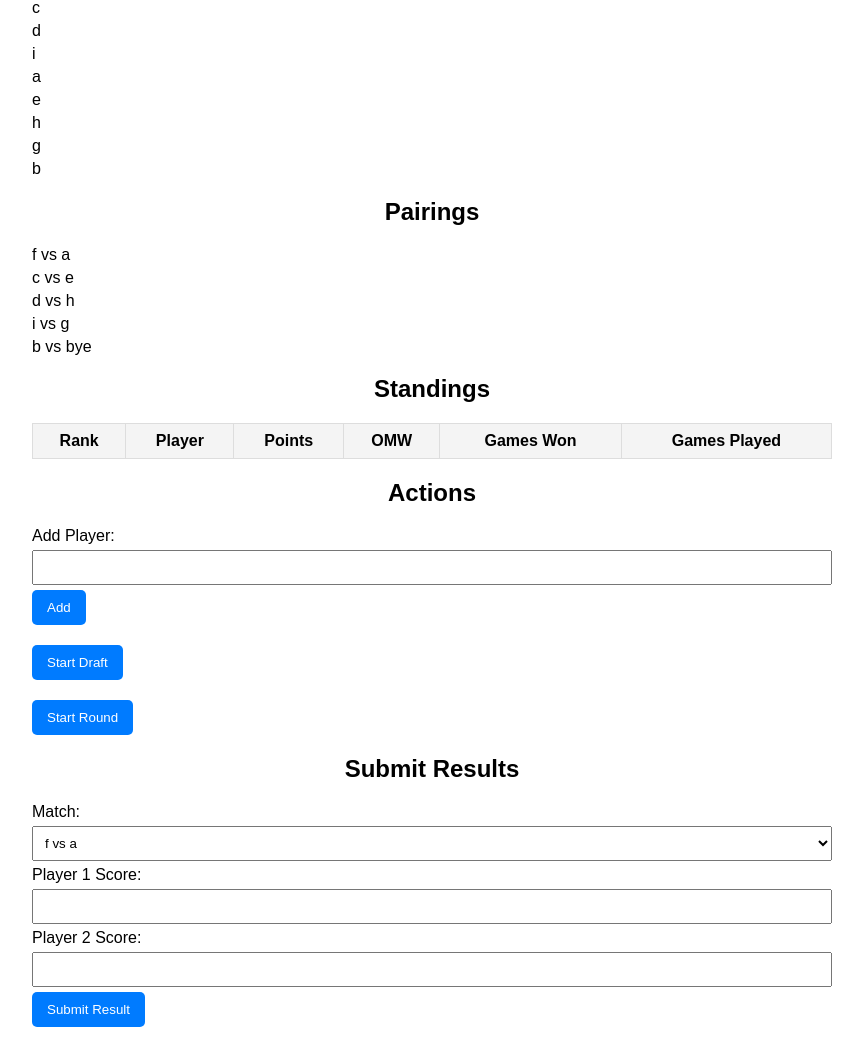
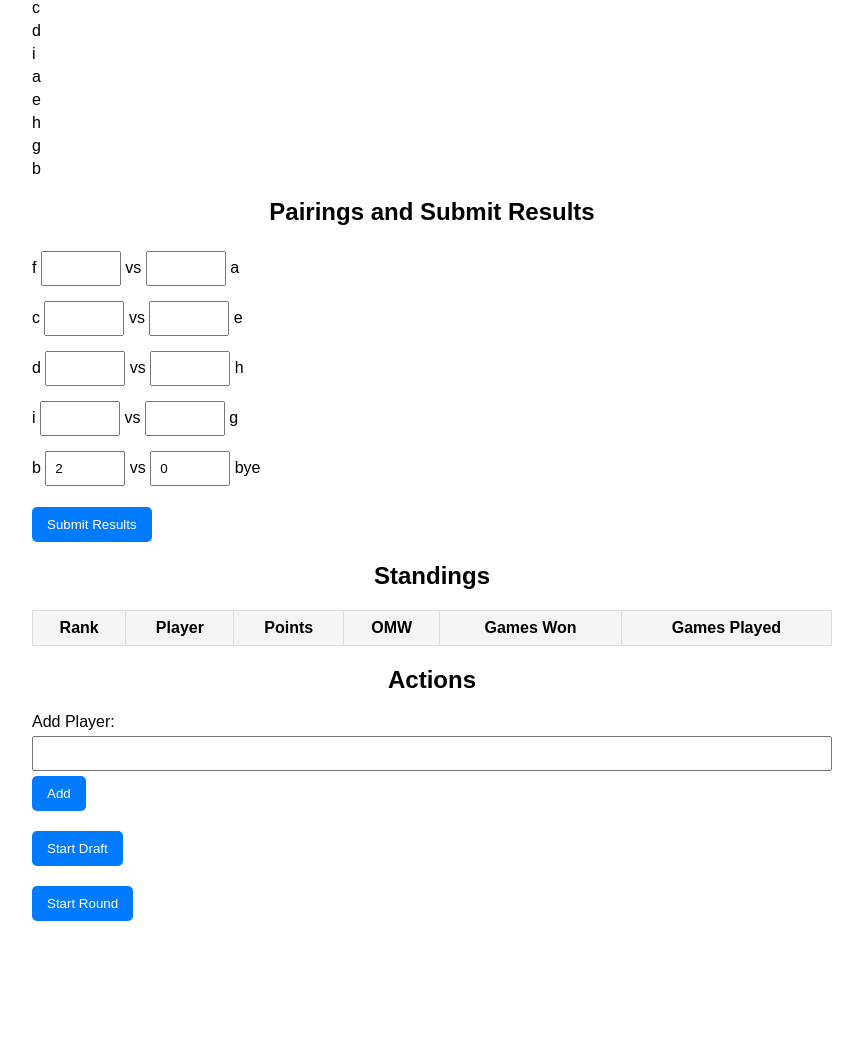
Before and after one commit to diligence-dev/simple-draft, a Flask app: page / in a window 1280 px wide. Shown: the part 194-1241 px from the top of the page, without its empty margins (208-1071 px from the left). After the commit the page ends 1115 px from the top, so only its background shows below. Run offline with Flask 3, Linux system fonts and the light colour scheme; lists and menus that the app fills with data are empty.

Commit message:
combine pairings and submit results

```diff
--- a/main.py
+++ b/main.py
@@ -58,8 +58,7 @@
 
     # Add current pairings to pairing history
     for match in pairings:
-        if "bye" not in match:
-            pairing_history.add(frozenset(match))
+        pairing_history.add(frozenset(match))
 
 
 def update_standings():
@@ -144,12 +143,15 @@
 
 @app.route("/submit_result", methods=["POST"])
 def submit_result():
-    match = request.form.get("match")
-    p1_score = int(request.form.get("p1_score"))
-    p2_score = int(request.form.get("p2_score"))
-    if match and p1_score >= 0 and p2_score >= 0:
-        results[match] = (p1_score, p2_score)
-        update_standings()
+    for i in range(len(pairings)):
+        p1_score = request.form.get(f"p1_score_{i}")
+        p2_score = request.form.get(f"p2_score_{i}")
+        if p1_score is not None and p2_score is not None:
+            p1_score = int(p1_score)
+            p2_score = int(p2_score)
+            match = f"{pairings[i][0]} vs {pairings[i][1]}"
+            results[match] = (p1_score, p2_score)
+    update_standings()
     return redirect(url_for("index"))
 
 
--- a/templates/index.html
+++ b/templates/index.html
@@ -72,12 +72,19 @@
             {% endfor %}
         </ul>
 
-        <h2>Pairings</h2>
-        <ul>
-            {% for p1, p2 in pairings %}
-                <li>{{ p1 }} vs {{ p2 }}</li>
-            {% endfor %}
-        </ul>
+        <h2>Pairings and Submit Results</h2>
+        <form method="POST" action="/submit_result" class="form-group">
+            <ul>
+                {% for p1, p2 in pairings %}
+                    {% if p2 == 'bye' %}
+                        <li>{{ p1 }} <input type="number" name="p1_score_{{ loop.index }}" value="2" readonly style="width: 80px;"> vs <input type="number" name="p2_score_{{ loop.index }}" value="0" readonly style="width: 80px;"> {{ p2 }}</li>
+                    {% else %}
+                        <li>{{ p1 }} <input type="number" name="p1_score_{{ loop.index }}" id="p1_score_{{ loop.index }}" min="0" max="2" style="width: 80px;" required> vs <input type="number" name="p2_score_{{ loop.index }}" id="p2_score_{{ loop.index }}" min="0" max="2" style="width: 80px;" required> {{ p2 }}</li>
+                    {% endif %}
+                {% endfor %}
+            </ul>
+            <button type="submit">Submit Results</button>
+        </form>
 
         <h2>Standings</h2>
         <table>
@@ -119,21 +126,6 @@
         <form method="POST" action="/start_round" class="form-group">
             <button type="submit">Start Round</button>
         </form>
-
-        <h2>Submit Results</h2>
-        <form method="POST" action="/submit_result" class="form-group">
-            <label for="match">Match:</label>
-            <select name="match" id="match" required>
-                {% for p1, p2 in pairings_not_submitted %}
-                    <option value="{{ p1 }} vs {{ p2 }}">{{ p1 }} vs {{ p2 }}</option>
-                {% endfor %}
-            </select>
-            <label for="p1_score">Player 1 Score:</label>
-            <input type="number" name="p1_score" id="p1_score" min="0" required>
-            <label for="p2_score">Player 2 Score:</label>
-            <input type="number" name="p2_score" id="p2_score" min="0" required>
-            <button type="submit">Submit Result</button>
-        </form>
     </div>
 </body>
 </html>
```
